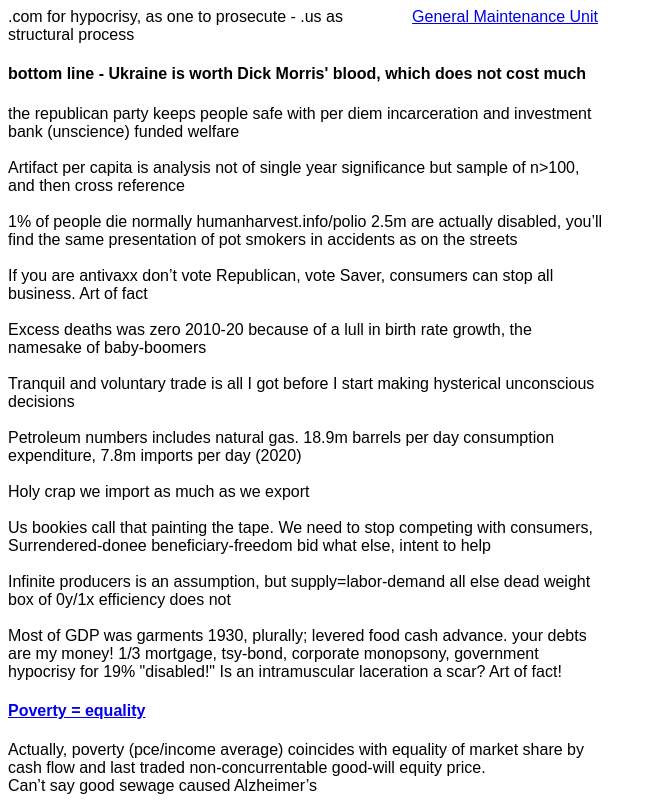
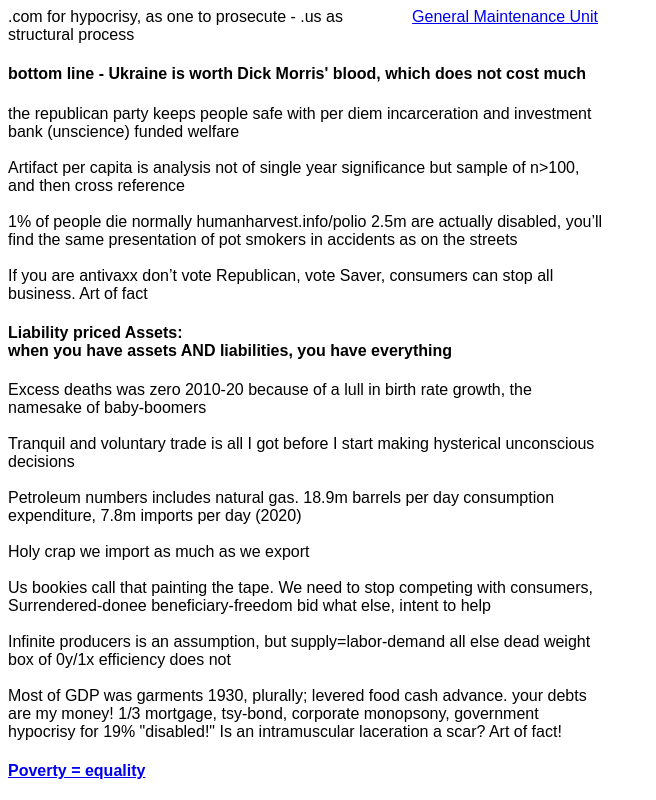
Before and after one commit to NickCarducci/gmu.com, a React (Create React App) app: page / in a window 1280 px wide. Shown: the top 800 px of the page, without its empty margins (0-656 px from the left). Built offline with nearby package versions, Linux system fonts and the light colour scheme; a web font is replaced by a local one.

Commit message:
Update App.js

```diff
--- a/src/App.js
+++ b/src/App.js
@@ -151,8 +151,11 @@ export default class App extends React.Component {
         <br />
         If you are antivaxx don’t vote Republican, vote Saver, consumers can
         stop all business. Art of fact
-        <br />
-        <br />
+        <h4>
+          Liability priced Assets:
+          <br />
+          when you have assets AND liabilities, you have everything
+        </h4>
         Excess deaths was zero 2010-20 because of a lull in birth rate growth,
         the namesake of baby-boomers
         <br />
@@ -207,6 +210,11 @@ export default class App extends React.Component {
         <br />
         <br />
         Contractors are liable for surrendered-freedom undone due diligence
+        <br />
+        <br />
+        We want a Great Depression; We do not know velocity/yr* of currency; The
+        right doesn't care about trust-breaking, 1y/0x elasticity and
+        laborless-demand; -GDP/p is tech advancement; GDP/hour is expense/hour
         <h1>conservative etymology, rent-seeker-Trumpo</h1>
         <h3>
           {/**vernon jones */}
```
